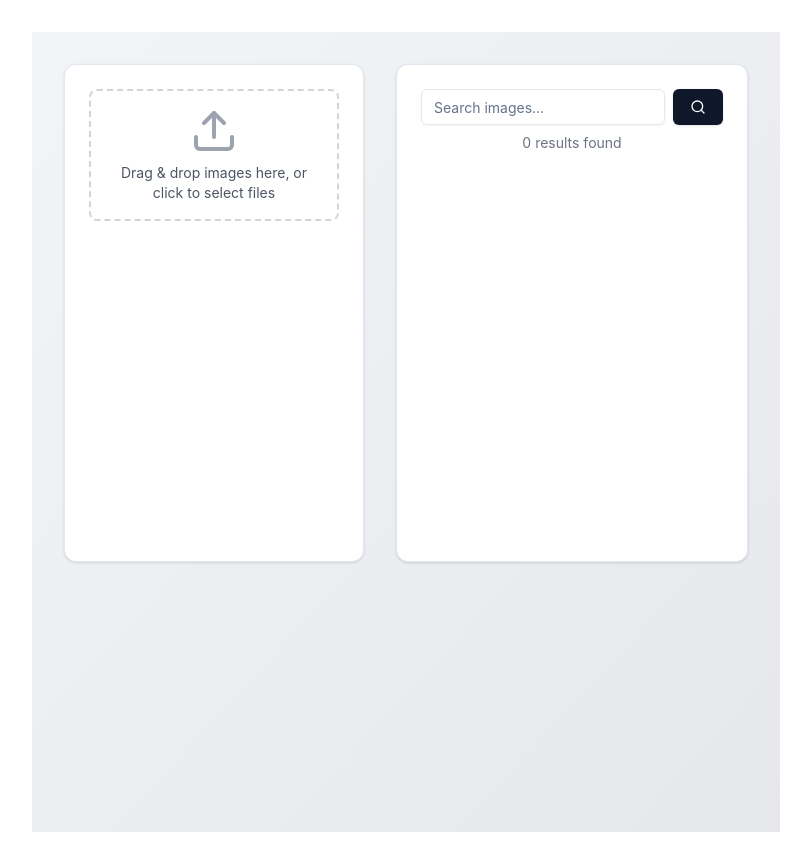
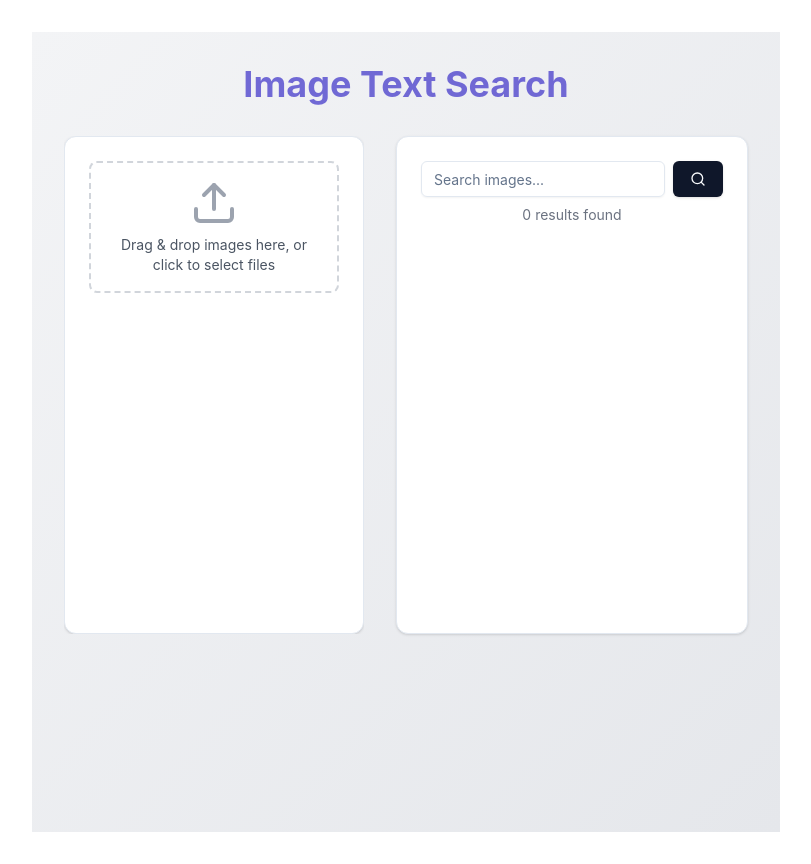
Before and after one commit to anush47/Image-Text-Search, a React (Vite) app: page / in a window 1280 px wide. Shown: the whole page, without its empty margins (234-1045 px from the left). Built offline with nearby package versions, Linux system fonts and the light colour scheme.

Commit message:
Added Title

```diff
--- a/src/pages/image-text-search.tsx
+++ b/src/pages/image-text-search.tsx
@@ -26,11 +26,16 @@ export default function ImageTextSearch() {
 
   return (
     <div className="min-h-screen bg-gradient-to-br from-gray-100 to-gray-200 p-4 md:p-8">
+      <h1 className="text-4xl font-bold text-center mb-8 text-indigo-700 animate-pulse">
+        Image Text Search
+      </h1>
       <div className="max-w-7xl mx-auto grid grid-cols-1 lg:grid-cols-[300px_1fr] gap-8">
-        <ImageUploader
-          uploadedImages={uploadedImages}
-          setUploadedImages={setUploadedImages}
-        />
+        <div className="h-[180px] md:h-auto overflow-auto">
+          <ImageUploader
+            uploadedImages={uploadedImages}
+            setUploadedImages={setUploadedImages}
+          />
+        </div>
         <ImageSearch
           uploadedImages={uploadedImages}
           onSelectImage={(index) => {
```
